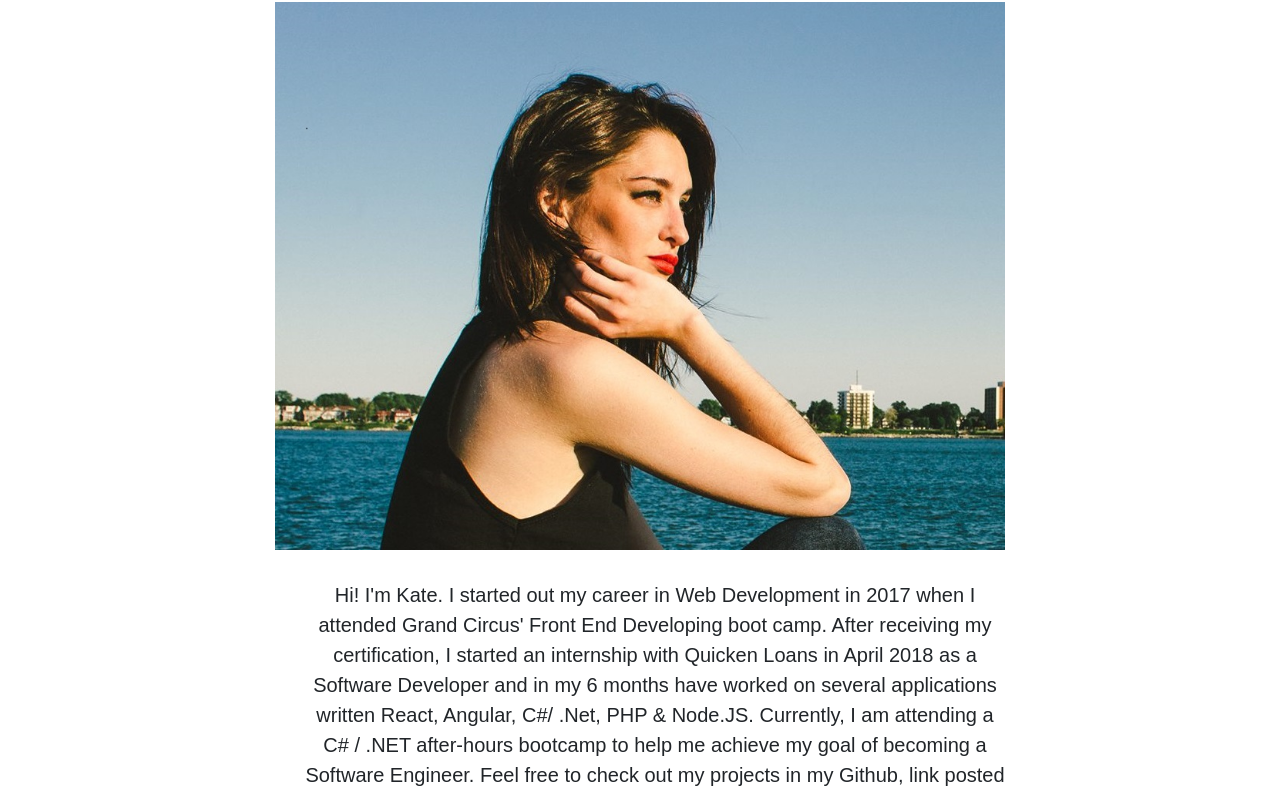
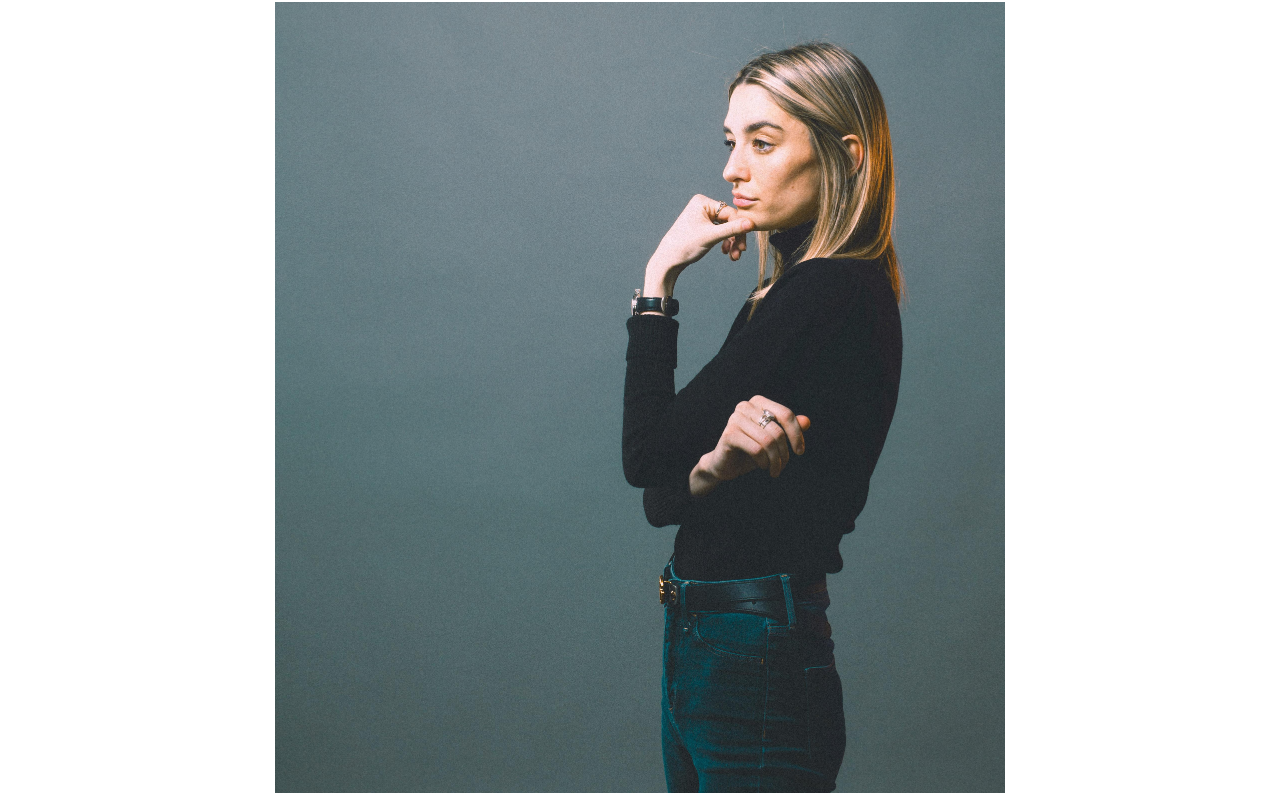
Before and after one commit to katehyland/katherineHyland, a website with bundled scripts: page index.html in a window 1280 px wide. Shown: the part 512-1305 px from the top of the page. Built offline with nearby package versions, Linux system fonts and the light colour scheme; a web font is replaced by a local one.

Commit message:
Updating photo

```diff
--- a/index.html
+++ b/index.html
@@ -59,7 +59,7 @@
         <div class="row">
           <div class="col-lg-8 mx-auto">
             <h2 id="abouth2">About</h2>
-            <span id="aboutPicSpan"><img id="aboutPic" src="images/profilePic1.jpg" alt="aboutPic"></span>
+            <span id="aboutPicSpan"><img id="aboutPic" src="images/IMG_0951.jpg" alt="aboutPic"></span>
             <span id="aboutParagraphSpan"><p class="lead">  Hi! I'm Kate. I started out my career in Web Development in 2017 when I attended Grand Circus' Front End Developing boot camp.
               After receiving my certification, I started an internship with Quicken Loans in April 2018 as a Software Developer and in my 6 months have worked on several applications written
             React, Angular, C#/ .Net, PHP & Node.JS. Currently, I am attending a C# / .NET after-hours bootcamp to help me achieve my goal of becoming a Software Engineer. Feel free to check out my projects in my Github, link posted below. </p>
```
